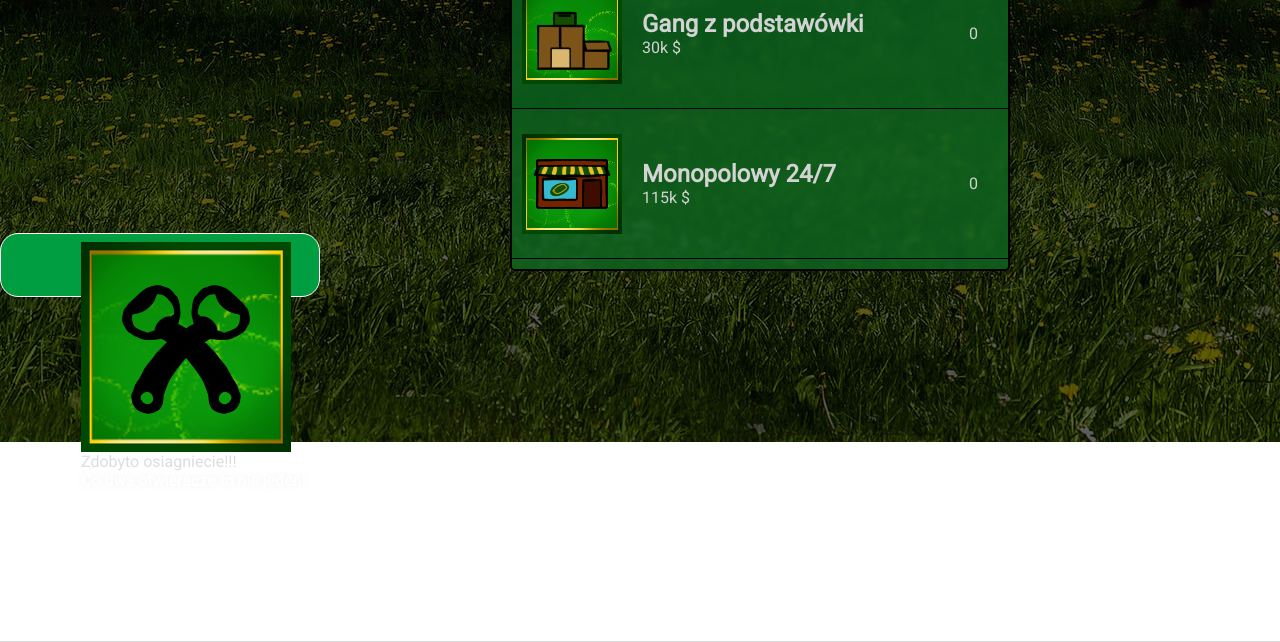
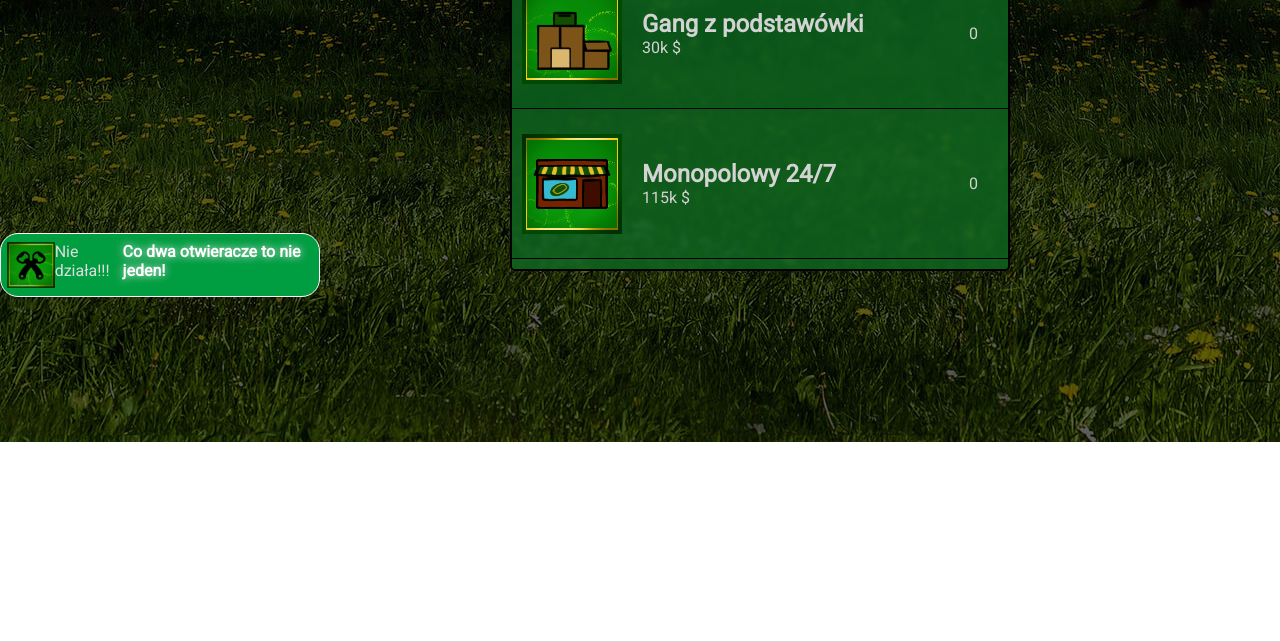
Before and after one commit to NataliaTI/praktyki2022-marzec-clicker, a PHP site: page /Public/HTML/index.html in a window 1280 px wide. Shown: the part 731-1373 px from the top of the page. Run offline with PHP 8.4, Linux system fonts and the light colour scheme; some libraries are stand-ins or nearby versions.

Commit message:
Poprawka #10

```diff
--- a/Public/CSS/main.css
+++ b/Public/CSS/main.css
@@ -362,6 +362,7 @@ html {
 }
 
 .achievement {
+    display: flex;
     filter: alpha(opacity=100);
     border: 1px solid #fff;
     background-color: rgb(0, 157, 65);
@@ -373,7 +374,6 @@ html {
     background-position: 6px 6px;
     width: 320px;
     height: 64px;
-    padding-left: 80px;
     padding-bottom: 8px;
     padding-right: 12px;
     padding-top: 8px;
@@ -397,9 +397,13 @@ html {
 }
 
 .icon {
-    float: left;
-    size: 64px;
+    width: 64px;
+    height: 64px;
+    padding-left: 6px;
+    padding-bottom: 18px;
 }
+
+
 
 
 *,
--- a/Public/HTML/index.html
+++ b/Public/HTML/index.html
@@ -289,7 +289,7 @@
  <template>
         <div id="achievementPopUp" class="achievement">
             <img id="alertIcon" class="icon">
-            <span id="PopUpText">Zdobyto osiagniecie!!!</span><br>
+            <span id="PopUpText" >Nie działa!!!</span><br>
             <span class="title"></span>
             <br />
         </div>
```
